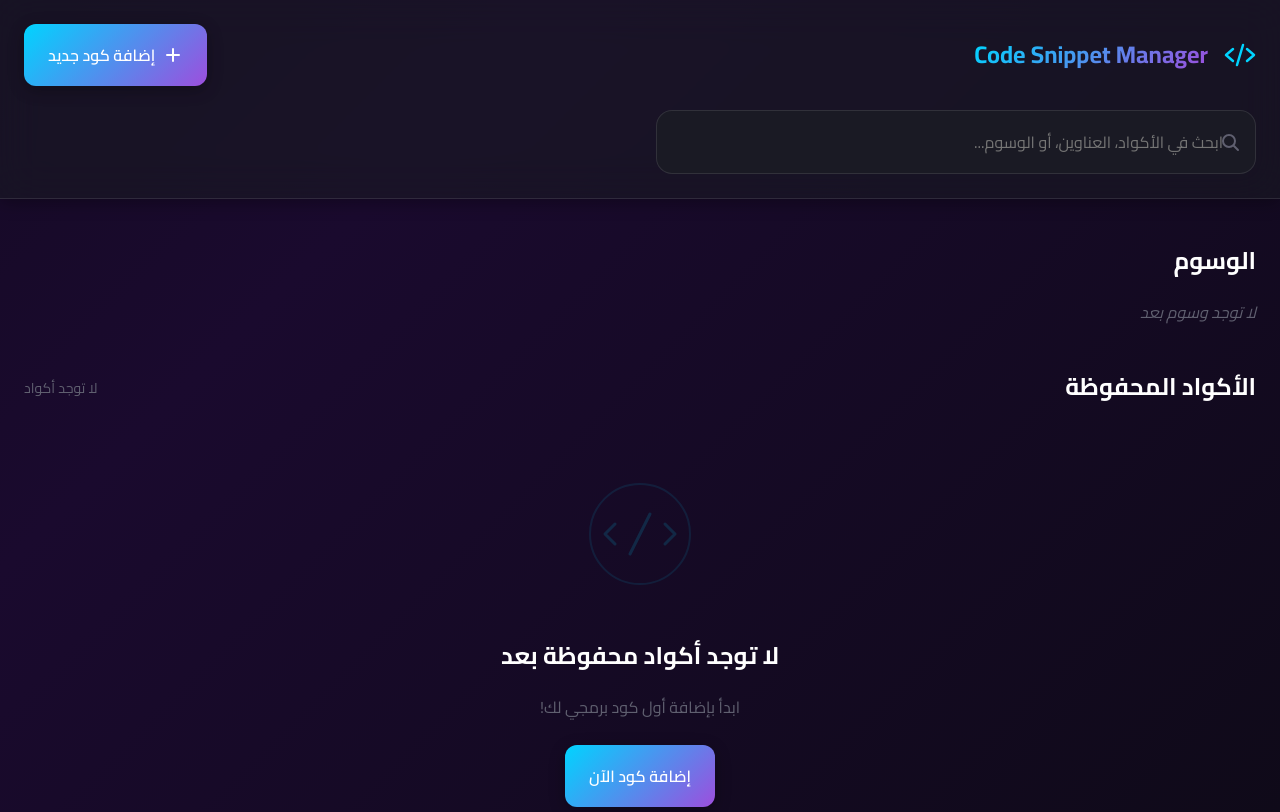
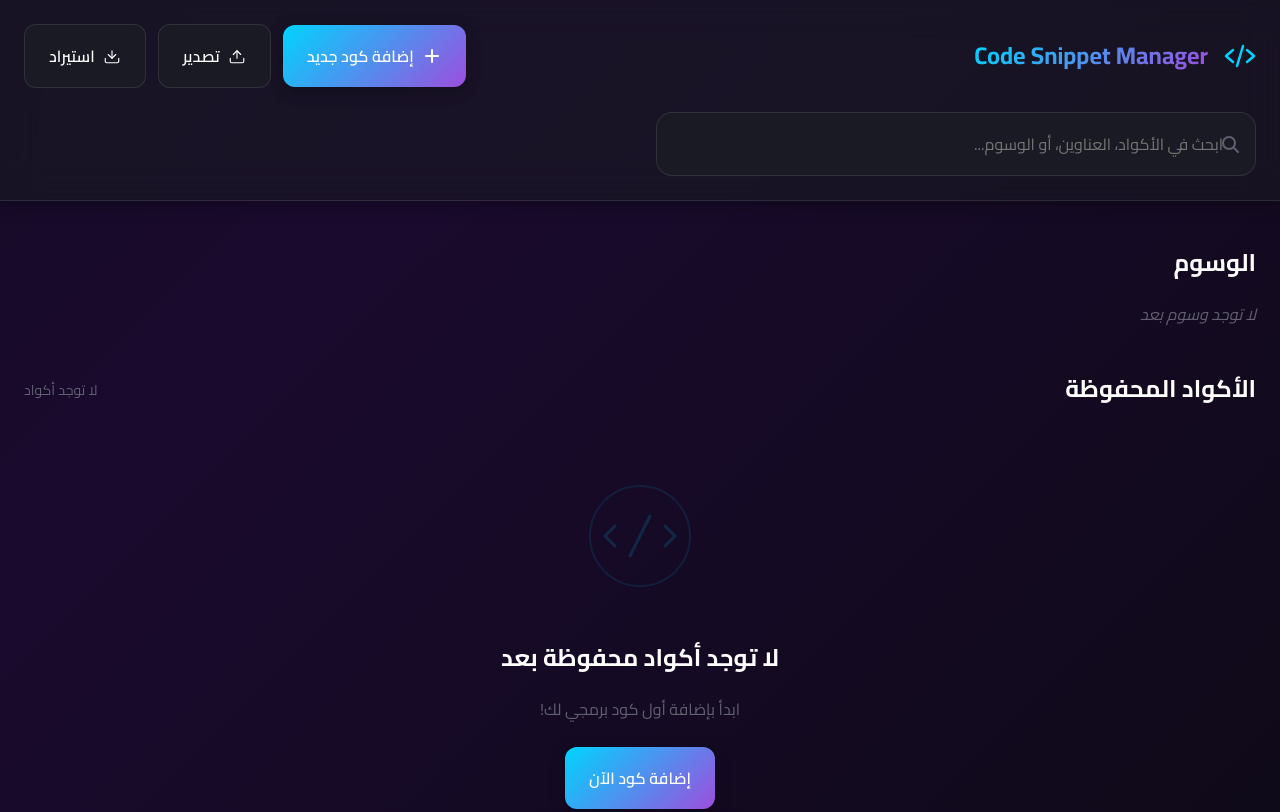
Before and after one commit to mokashreef/Code-Snippet-Manager, a plain HTML site: page index.html in a window 1280 px wide. Shown: the top 812 px of the page. Drawn offline with Linux system fonts and the light colour scheme.

Commit message:
feat: add export/import buttons and import file input in index.html

```diff
--- a/index.html
+++ b/index.html
@@ -36,12 +36,33 @@
                     </svg>
                     <h1>Code Snippet Manager</h1>
                 </div>
+                <div style="display:flex; gap:12px; align-items:center;">
                     <button class="btn btn-primary" id="addSnippetBtn">
                         <svg width="20" height="20" viewBox="0 0 20 20" fill="none" stroke="currentColor">
                             <path d="M10 4V16M4 10H16" stroke-width="2" stroke-linecap="round"/>
                         </svg>
                         إضافة كود جديد
                     </button>
+
+                    <!-- Export / Import buttons (quick backup & restore) -->
+                    <button class="btn btn-secondary" id="exportBtn" title="تصدير السنيبتات (JSON) - Ctrl/Cmd+Shift+E">
+                        <svg width="18" height="18" viewBox="0 0 24 24" fill="none" stroke="currentColor">
+                            <path d="M21 15v4a2 2 0 0 1-2 2H5a2 2 0 0 1-2-2v-4" stroke-width="1.5" stroke-linecap="round" stroke-linejoin="round"/>
+                            <polyline points="7 10 12 5 17 10" stroke-width="1.5" stroke-linecap="round" stroke-linejoin="round"/>
+                            <line x1="12" y1="5" x2="12" y2="15" stroke-width="1.5" stroke-linecap="round" stroke-linejoin="round"/>
+                        </svg>
+                        تصدير
+                    </button>
+
+                    <button class="btn btn-secondary" id="importBtn" title="استيراد السنيبتات (JSON)">
+                        <svg width="18" height="18" viewBox="0 0 24 24" fill="none" stroke="currentColor">
+                            <path d="M21 15v4a2 2 0 0 1-2 2H5a2 2 0 0 1-2-2v-4" stroke-width="1.5" stroke-linecap="round" stroke-linejoin="round"/>
+                            <polyline points="7 10 12 15 17 10" stroke-width="1.5" stroke-linecap="round" stroke-linejoin="round"/>
+                            <line x1="12" y1="15" x2="12" y2="5" stroke-width="1.5" stroke-linecap="round" stroke-linejoin="round"/>
+                        </svg>
+                        استيراد
+                    </button>
+                </div>
             </div>
 
             <!-- Search Bar -->
@@ -214,6 +235,9 @@
         </div>
     </div>
 
+    <!-- Hidden import file input -->
+    <input type="file" id="importFileInput" accept=".json,application/json" style="display:none" />
+
     <!-- Scripts -->
     <script src="lib/prism/prism.js"></script>
     <script type="module" src="js/app.js"></script>
```
Lines whose indentation alone changed are shown as unchanged.
